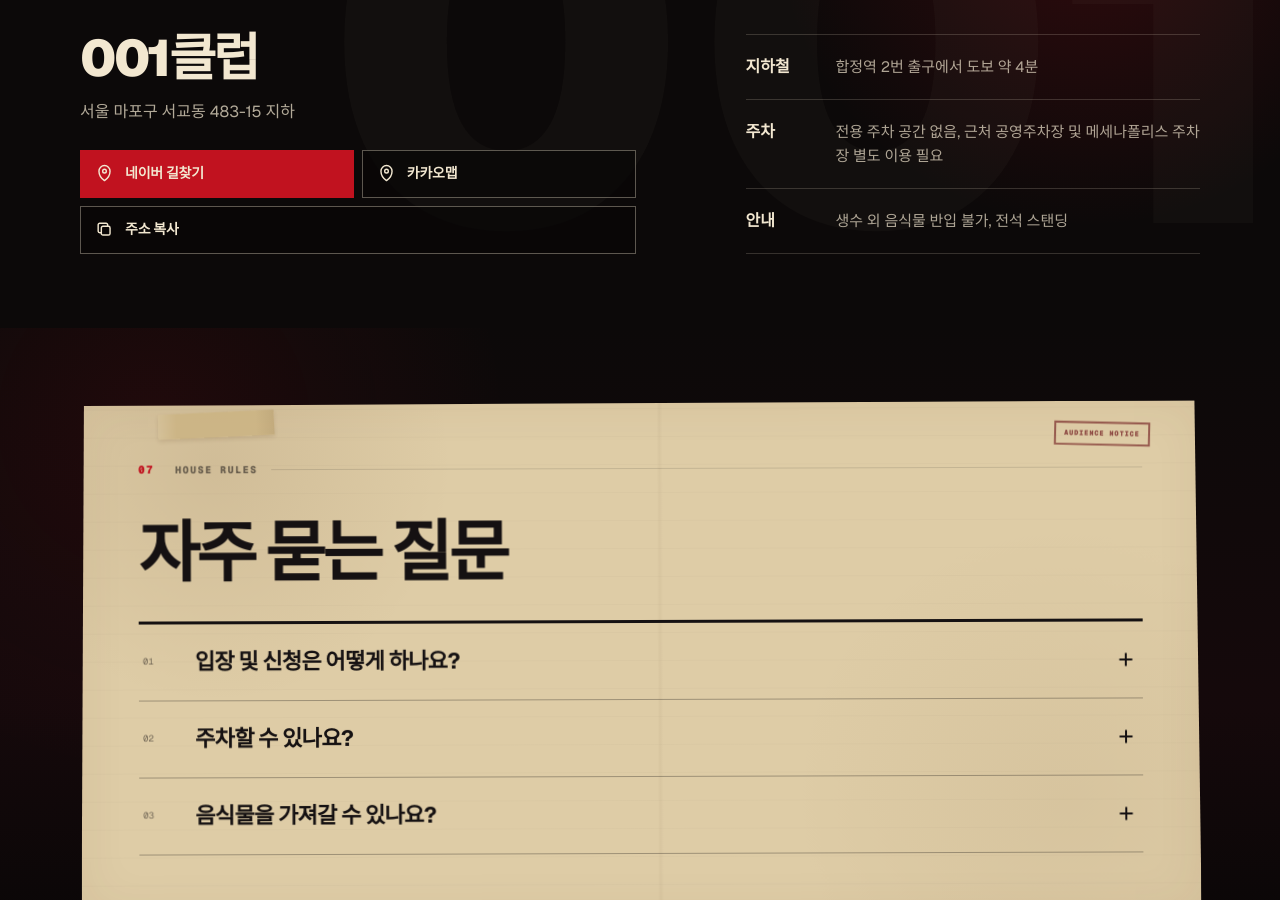
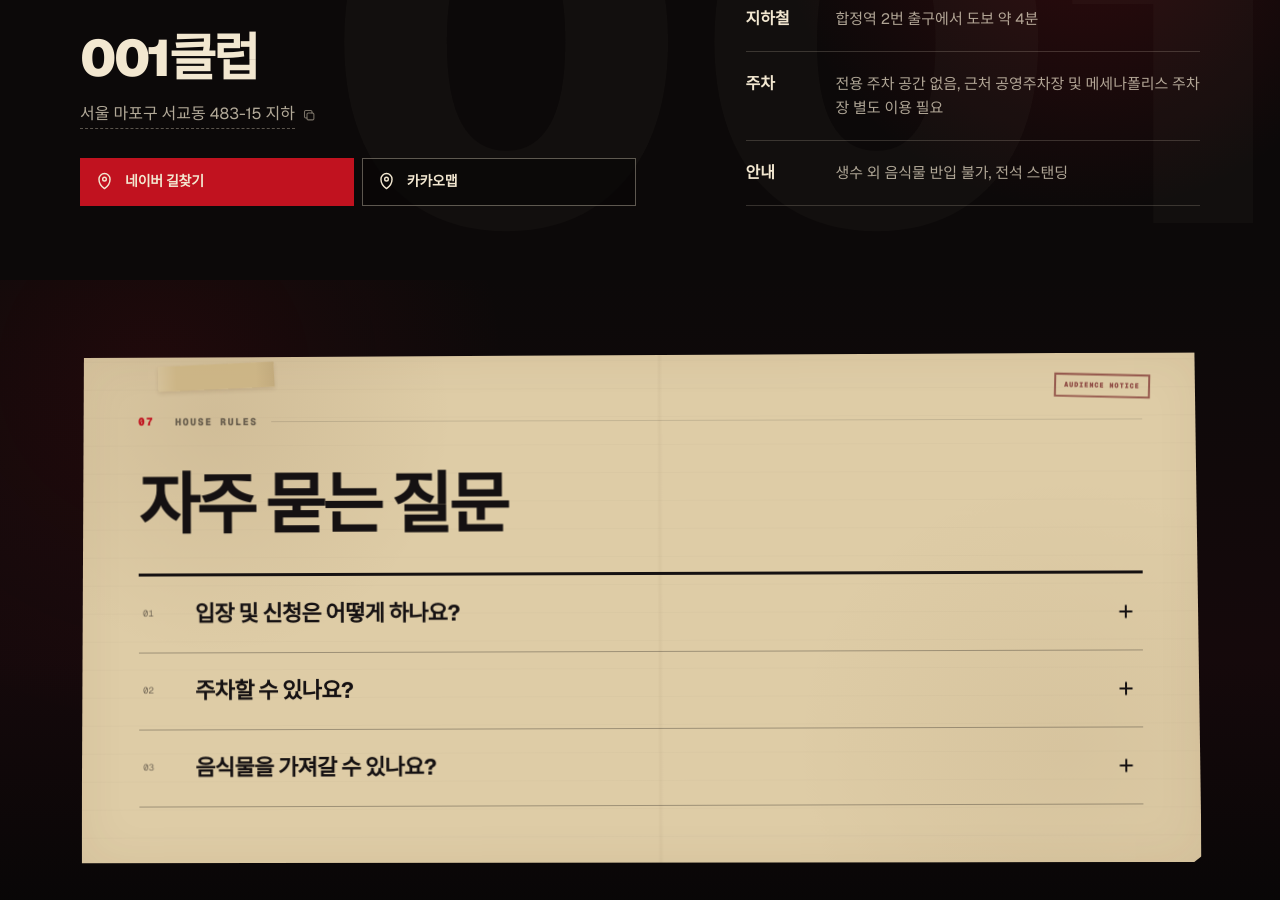
Before and after one commit to hyugrad/tband-winter-concert, a Next.js app: page / in a window 1280 px wide. Shown: the part 4087-4987 px from the top of the page. Built offline with nearby package versions, Linux system fonts and the light colour scheme.

Commit message:
feat: streamline venue address actions (#28)

```diff
--- a/app/content.ts
+++ b/app/content.ts
@@ -33,6 +33,7 @@ export const event = {
   venue: "001클럽",
   venueSectionTitle: "공연장 안내",
   address: "서울 마포구 서교동 483-15 지하",
+  copyAddress: "서울 마포구 서교동 483-15",
   mapUrl:
     "https://map.naver.com/p/search/001%ED%81%B4%EB%9F%BD",
   kakaoMapUrl:
--- a/app/fnl.css
+++ b/app/fnl.css
@@ -26,6 +26,7 @@
 }
 
 .fnl-page a:focus-visible,
+.fnl-page button:focus-visible,
 .fnl-page summary:focus-visible {
   outline: 2px solid var(--fnl-gold);
   outline-offset: 4px;
@@ -1025,10 +1026,14 @@
 .fnl-venue-title > p { margin: 0 0 13px; color: var(--fnl-gold); font-family: var(--font-geist-mono), monospace; font-size: 10px; letter-spacing: 0.12em; }
 .fnl-venue-title h2 { font-size: clamp(2.3rem, 5vw, 4.2rem); }
 .fnl-venue-name { display: block; margin-top: 28px; color: var(--fnl-ivory); font-size: clamp(1.9rem, 4vw, 3.4rem); font-weight: 830; letter-spacing: -0.06em; line-height: 1; }
-.fnl-venue-title address { margin-top: 16px; color: rgba(242, 231, 208, 0.72); font-size: 16px; font-style: normal; }
+.fnl-venue-address { margin-top: 16px; font-style: normal; }
+.fnl-venue-address button { display: inline-flex; min-height: 32px; align-items: center; gap: 7px; border: 0; padding: 0; background: transparent; color: rgba(242, 231, 208, 0.72); cursor: pointer; font: inherit; font-size: 16px; text-align: left; }
+.fnl-venue-address span { border-bottom: 1px dashed rgba(242, 231, 208, 0.34); padding-bottom: 2px; }
+.fnl-venue-address svg { width: 15px; height: 15px; flex: 0 0 auto; fill: none; opacity: 0.66; stroke: currentColor; stroke-linecap: round; stroke-linejoin: round; stroke-width: 1.7; transition: color 160ms ease, opacity 160ms ease; }
+.fnl-venue-address button:hover { color: var(--fnl-ivory); }
+.fnl-venue-address button:hover svg, .fnl-venue-address button[data-copy-state="copied"] svg { color: var(--fnl-gold); opacity: 1; }
 .fnl-venue-actions { display: grid; max-width: 560px; margin-top: 26px; grid-template-columns: repeat(2, minmax(0, 1fr)); gap: 8px; }
-.fnl-venue-actions a, .fnl-venue-actions button { min-width: 0; justify-content: flex-start; gap: 11px; padding: 0 14px; text-align: left; }
-.fnl-venue-actions button { grid-column: 1 / -1; }
+.fnl-venue-actions a { min-width: 0; justify-content: flex-start; gap: 11px; padding: 0 14px; text-align: left; }
 .fnl-venue-actions svg { width: 19px; height: 19px; flex: 0 0 auto; fill: none; stroke: currentColor; stroke-linecap: round; stroke-linejoin: round; stroke-width: 1.8; }
 .fnl-venue-actions span { overflow: hidden; text-overflow: ellipsis; white-space: nowrap; }
 .fnl-venue-facts { margin: 0; border-top: 1px solid var(--fnl-line); }
@@ -1048,6 +1053,7 @@
 .fnl-faq-list summary i::after { transform: translate(-50%, -50%) rotate(90deg); transition: transform 160ms ease; }
 .fnl-faq-list details[open] summary i::after { transform: translate(-50%, -50%); }
 .fnl-faq-list details > p { max-width: 760px; margin: -2px 34px 24px 46px; color: rgba(21, 17, 18, 0.7); font-size: 15px; line-height: 1.75; word-break: keep-all; }
+.fnl-faq-list details > p a { border-bottom: 1px solid rgba(101, 9, 17, 0.42); color: var(--fnl-red-dark); font-weight: 800; }
 
 .fnl-footer {
   display: grid;
@@ -1165,7 +1171,7 @@
   .fnl-ticket-intro > strong { margin-top: 24px; }
   .fnl-admit-ticket { width: min(86%, 320px); margin-top: -10px; }
   .fnl-venue-grid { gap: 42px; }
-  .fnl-venue-actions a, .fnl-venue-actions button { min-height: 52px; font-size: 12px; }
+  .fnl-venue-actions a { min-height: 52px; font-size: 12px; }
   .fnl-footer { grid-template-columns: 52px 1fr; padding: 32px 18px; }
   .fnl-footer > img { width: 50px; height: 42px; }
   .fnl-footer > a { grid-column: 1 / -1; }
--- a/app/page.tsx
+++ b/app/page.tsx
@@ -9,15 +9,18 @@ const faqs = [
     question: "입장 및 신청은 어떻게 하나요?",
     answer:
       "사전 예매를 통해 티켓을 구매하실 수 있습니다. 티켓 가격은 전석 5,000원입니다.",
+    reservationLink: true,
   },
   {
     question: "주차할 수 있나요?",
     answer:
       "001클럽에는 전용 주차 공간이 없습니다. 근처 공영주차장 또는 메세나폴리스 주차장을 별도로 이용해 주세요. 합정역 2번 출구에서 도보 약 4분 거리이므로 대중교통 이용을 권장합니다.",
+    reservationLink: false,
   },
   {
     question: "음식물을 가져갈 수 있나요?",
     answer: "공연장 안내에 따라 생수를 제외한 음식물은 반입할 수 없습니다.",
+    reservationLink: false,
   },
 ];
 
@@ -333,9 +336,9 @@ export default function Home() {
               <p>공연장</p>
               <h2>장소 안내</h2>
               <strong className="fnl-venue-name">{event.venue}</strong>
-              <address>{event.address}</address>
               <VenueActions
-                address={event.address}
+                displayAddress={event.address}
+                copyAddress={event.copyAddress}
                 mapUrl={event.mapUrl}
                 kakaoMapUrl={event.kakaoMapUrl}
               />
@@ -365,7 +368,12 @@ export default function Home() {
                   <strong>{faq.question}</strong>
                   <i aria-hidden="true" />
                 </summary>
-                <p>{faq.answer}</p>
+                <p>
+                  {faq.answer}{" "}
+                  {faq.reservationLink && (
+                    <a href={`${basePath}/apply/`}>사전 예매하기 →</a>
+                  )}
+                </p>
               </details>
             ))}
           </div>
--- a/app/venue-actions.tsx
+++ b/app/venue-actions.tsx
@@ -3,7 +3,8 @@
 import { useState } from "react";
 
 type VenueActionsProps = {
-  address: string;
+  displayAddress: string;
+  copyAddress: string;
   mapUrl: string;
   kakaoMapUrl: string;
 };
@@ -27,15 +28,16 @@ function ActionIcon({ type }: { type: "map" | "copy" }) {
 }
 
 export function VenueActions({
-  address,
+  displayAddress,
+  copyAddress,
   mapUrl,
   kakaoMapUrl,
 }: VenueActionsProps) {
   const [copyState, setCopyState] = useState<"idle" | "copied" | "failed">("idle");
 
-  const copyAddress = async () => {
+  const handleCopyAddress = async () => {
     try {
-      await navigator.clipboard.writeText(address);
+      await navigator.clipboard.writeText(copyAddress);
       setCopyState("copied");
     } catch {
       setCopyState("failed");
@@ -44,12 +46,26 @@ export function VenueActions({
 
   const copyLabel =
     copyState === "copied"
-      ? "주소 복사됨 ✓"
+      ? "주소가 복사되었습니다"
       : copyState === "failed"
         ? "주소를 직접 선택해 주세요"
         : "주소 복사";
 
   return (
+    <>
+      <address className="fnl-venue-address">
+        <button
+          type="button"
+          onClick={handleCopyAddress}
+          aria-label={`${displayAddress}, ${copyLabel}`}
+          aria-live="polite"
+          data-copy-state={copyState}
+          title={copyLabel}
+        >
+          <span>{displayAddress}</span>
+          <ActionIcon type="copy" />
+        </button>
+      </address>
       <div className="fnl-venue-actions">
         <a href={mapUrl} target="_blank" rel="noreferrer">
           <ActionIcon type="map" />
@@ -59,10 +75,7 @@ export function VenueActions({
           <ActionIcon type="map" />
           <span>카카오맵</span>
         </a>
-      <button type="button" onClick={copyAddress} aria-live="polite">
-        <ActionIcon type="copy" />
-        <span>{copyLabel}</span>
-      </button>
       </div>
+    </>
   );
 }
```
Also changed, not shown: 1 other file (tests, documents, lock files or other folders). Lines whose indentation alone changed are shown as unchanged.
